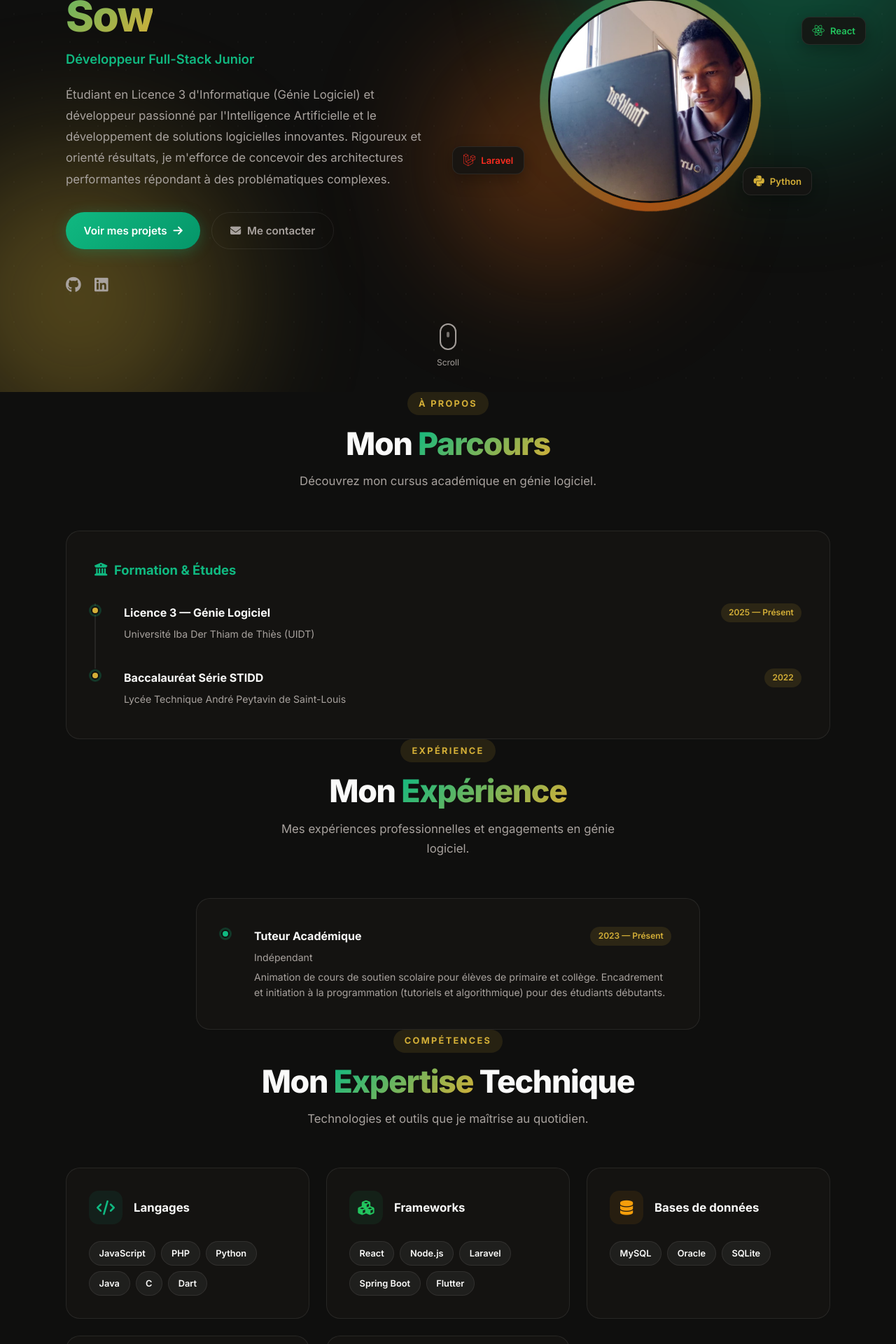
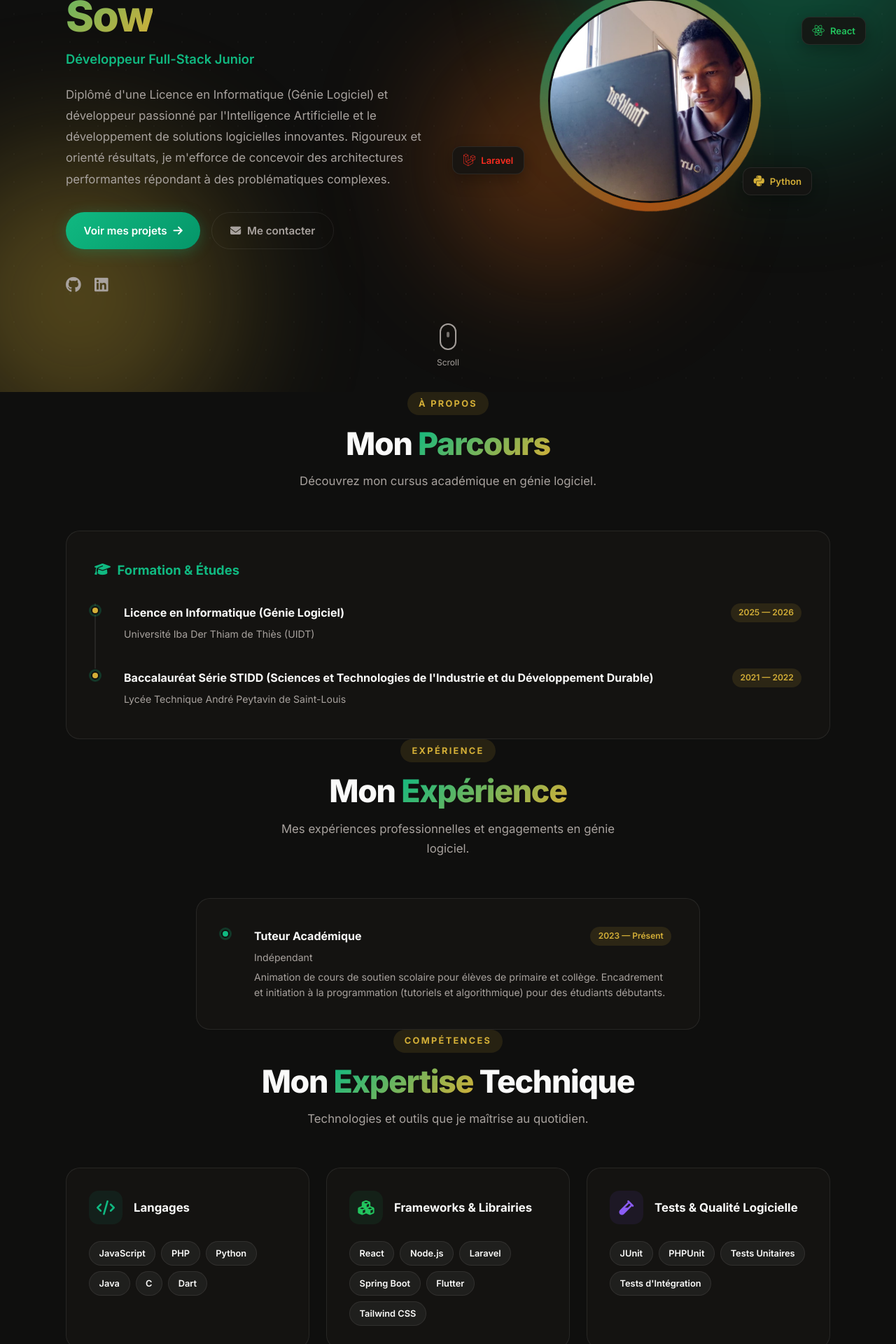
Before and after one commit to sow-aliou/My-Portfolio, a React (Vite) app: page / in a window 1280 px wide. Shown: the part 240-2160 px from the top of the page at 70% size. Built offline with nearby package versions, Linux system fonts and the light colour scheme.

Commit message:
feat: mise à jour des projets, compétences (Tailwind, Jira, GitLab, Figma, Tests) et diplôme de Licence

```diff
--- a/src/components/About.jsx
+++ b/src/components/About.jsx
@@ -15,7 +15,7 @@ export default function About() {
 
       <div className="about__timeline reveal">
         <h3 className="about__timeline-title">
-          <i className="fas fa-university" /> Formation & Études
+          <i className="fas fa-graduation-cap" /> Formation & Études
         </h3>
         <div className="timeline__list">
           {education.map((edu, i) => (
--- a/src/components/Navbar.jsx
+++ b/src/components/Navbar.jsx
@@ -38,7 +38,7 @@ export default function Navbar({ activeSection, onNavClick }) {
           <a
             href={profile.cvUrl}
             target="_blank"
-            rel="noreferrer"
+            rel="noopener noreferrer"
             className="navbar__link navbar__link--cv"
           >
             <i className="fas fa-file-alt" /> CV
@@ -75,7 +75,7 @@ export default function Navbar({ activeSection, onNavClick }) {
         <a
           href={profile.cvUrl}
           target="_blank"
-          rel="noreferrer"
+          rel="noopener noreferrer"
           className="navbar__mobile-link"
         >
           <i className="fas fa-file-alt" /> CV
--- a/src/components/Skills.jsx
+++ b/src/components/Skills.jsx
@@ -59,7 +59,7 @@ export default function Skills() {
 
         <div className="skills__languages">
           <h3>
-            <i className="fas fa-globe" /> Langues
+            <i className="fas fa-language" /> Langues
           </h3>
           <div className="skills__lang-list">
             {languages.map((lang, i) => (
--- a/src/data/education.js
+++ b/src/data/education.js
@@ -1,14 +1,14 @@
 export const education = [
   {
-    degree: "Licence 3 — Génie Logiciel",
+    degree: "Licence en Informatique (Génie Logiciel)",
     school: "Université Iba Der Thiam de Thiès (UIDT)",
-    period: "2025 — Présent",
-    icon: "fas fa-university",
+    period: "2025 — 2026",
+    icon: "fas fa-graduation-cap",
   },
   {
-    degree: "Baccalauréat Série STIDD",
+    degree: "Baccalauréat Série STIDD (Sciences et Technologies de l'Industrie et du Développement Durable)",
     school: "Lycée Technique André Peytavin de Saint-Louis",
-    period: "2022",
+    period: "2021 — 2022",
     icon: "fas fa-award",
   },
 ];
--- a/src/data/profile.js
+++ b/src/data/profile.js
@@ -2,7 +2,7 @@ export const profile = {
   name: "Aliou Sow",
   title: "Développeur Full-Stack Junior",
   summary:
-    "Étudiant en Licence 3 d'Informatique (Génie Logiciel) et développeur passionné par l'Intelligence Artificielle et le développement de solutions logicielles innovantes. Rigoureux et orienté résultats, je m'efforce de concevoir des architectures performantes répondant à des problématiques complexes.",
+    "Diplômé d'une Licence en Informatique (Génie Logiciel) et développeur passionné par l'Intelligence Artificielle et le développement de solutions logicielles innovantes. Rigoureux et orienté résultats, je m'efforce de concevoir des architectures performantes répondant à des problématiques complexes.",
   location: "Thiès, Sénégal",
   email: "sow8.aliou@gmail.com",
   phone: "+221 77 727 06 90",
@@ -13,10 +13,10 @@ export const profile = {
 
 export const navItems = [
   { id: "home", label: "Accueil", icon: "fas fa-home" },
-  { id: "about", label: "Parcours", icon: "fas fa-user" },
+  { id: "about", label: "Parcours", icon: "fas fa-user-graduate" },
   { id: "experience", label: "Expérience", icon: "fas fa-briefcase" },
   { id: "skills", label: "Compétences", icon: "fas fa-layer-group" },
-  { id: "projects", label: "Projets", icon: "fas fa-briefcase" },
+  { id: "projects", label: "Projets", icon: "fas fa-rocket" },
   { id: "extras", label: "Certifications & Activités", icon: "fas fa-award" },
   { id: "contact", label: "Contact", icon: "fas fa-envelope" },
 ];
--- a/src/data/projects.js
+++ b/src/data/projects.js
@@ -1,12 +1,12 @@
 export const projects = [
   {
     title: "Gestion Scolaire École Primaire",
-    objective: "Simplifier et automatiser la gestion administrative d'une école primaire sénégalaise (inscriptions, parcours des élèves, calcul des moyennes et génération de bulletins).",
+    objective: "Automatiser et digitaliser la gestion administrative et pédagogique d'un établissement d'enseignement primaire (inscriptions, parcours des élèves, calcul des moyennes et édition sécurisée des bulletins).",
     tools: ["Laravel", "React", "MySQL", "Tailwind CSS", "Git"],
-    description: "Conception d'une application web robuste pour les directeurs et tuteurs. Le système gère le cycle complet d'un élève, calcule automatiquement les moyennes trimestrielles selon les règles en vigueur et génère des bulletins scolaires en format PDF.",
-    role: "Développeur Full-Stack (Projet individuel académique). Analyse des besoins, modélisation de la base de données (Merise), implémentation de l'API Laravel et de l'interface utilisateur dynamique en React.",
-    outcomes: "Système 100% opérationnel, génération instantanée des bulletins PDF en un clic et réduction de 80% du temps administratif de fin de trimestre.",
-    reflection: "Ce projet m'a permis de maîtriser l'architecture MVC et la communication asynchrone (API RESTful) entre React et Laravel. J'ai aussi compris l'importance de concevoir des interfaces intuitives pour des utilisateurs non techniques.",
+    description: "Conception et réalisation d'une solution logicielle web complète dédiée aux directeurs d'écoles et aux équipes pédagogiques. L'application couvre l'intégralité du cycle de vie de l'élève, de sa première inscription jusqu'à la fin de son cursus, en passant par le suivi des coefficients par matière, la saisie des notes et le calcul instantané des moyennes trimestrielles conformément aux règles de l'Éducation Nationale.",
+    role: "Développeur Full-Stack (Projet individuel académique). Réalisation de l'étude préalable, modélisation conceptuelle et logique des données (Méthode Merise / MCD-MLD), architecture de la base de données MySQL, développement des API RESTful avec Laravel et création de l'interface réactive et ergonomique en React & Tailwind CSS.",
+    outcomes: "Application web 100% opérationnelle avec génération automatisée des bulletins de notes au format PDF en 1 clic. Réduction estimée à plus de 80% du temps consacré aux calculs manuels et à la préparation des documents en fin de trimestre.",
+    reflection: "Ce projet m'a permis d'approfondir l'architecture MVC avancée, la gestion fine des transactions SQL et l'intégration dynamique de bibliothèques PDF côté serveur. Il a renforcé ma capacité à concevoir des applications intuitives adaptées à des utilisateurs non experts en informatique.",
     icon: "fas fa-graduation-cap",
     color: "#10b981",
     featured: true,
@@ -14,13 +14,41 @@ export const projects = [
     demo: "https://gestion-scolaire-ecole-elementaire.vercel.app",
   },
   {
+    title: "SafeCode-Exam",
+    objective: "Concevoir une plateforme d'évaluation et d'examen en ligne hautement sécurisée pour les établissements universitaires, éliminant les risques de triche et offrant un environnement d'épreuve moderne.",
+    tools: ["React", "Express.js", "SQLite", "Electron", "Monaco Editor", "Vite", "Docker"],
+    description: "Développement d'une application hybride (Web et Desktop en mode kiosque verrouillé). L'enseignant dispose d'une interface d'administration pour concevoir des épreuves personnalisées (questions QCM, réponses rédigées, et problèmes de programmation). L'étudiant compose dans un environnement sécurisé équipé d'un éditeur de code avancé (Monaco Editor avec coloration syntaxique), d'une minuterie temps réel synchronisée et d'une sauvegarde automatique continue des réponses.",
+    role: "Développeur Full-Stack & Architecte Application. Choix et intégration des technologies (React, Express.js, SQLite, Electron, Docker), conception de l'API RESTful, implémentation du mode verrouillé sous Electron pour empêcher l'accès aux navigateurs externes durant l'épreuve, et création du module d'exportation automatisée des résultats.",
+    outcomes: "Prototypes Web et Desktop pleinement fonctionnels. Gestion fluide des sessions d'examen en temps réel, persistance garantie des données même en cas d'interruption réseau temporaire, et correction facilitée grâce au support multi-types de questions.",
+    reflection: "Ce projet stimulant m'a confronté aux problématiques complexes de sécurité applicative, de persistance d'état en temps réel et de développement d'applications hybrides Web/Desktop avec Electron.",
+    icon: "fas fa-shield-alt",
+    color: "#6366f1",
+    featured: true,
+    github: "https://github.com/sow-aliou/safecode-exam",
+    demo: "https://safecode-exam.onrender.com/",
+  },
+  {
+    title: "QuickTicket",
+    objective: "Créer une plateforme fiable et sécurisée de billetterie en ligne pour simplifier l'achat et la validation de tickets d'événements (concerts, spectacles, conférences).",
+    tools: ["Laravel", "React", "MySQL", "Tailwind CSS", "QR Code API"],
+    description: "Conception d'une plateforme e-commerce de réservation de tickets d'événements. Elle intègre un catalogue dynamique d'événements, la sélection et réservation de places, ainsi qu'un système de génération de QR code unique par billet pour une validation rapide à l'entrée.",
+    role: "Développeur Full-Stack (Projet personnel). Conception de la base de données relationnelle, développement des API RESTful avec Laravel pour la gestion des réservations et sécurisation du système de génération de QR codes.",
+    outcomes: "Plateforme fluide avec génération et scan instantané des QR codes sur mobile, permettant une gestion en temps réel des jauges et stocks de billets par les organisateurs.",
+    reflection: "Ce projet m'a permis de renforcer mes compétences sur la sécurisation des données de réservation et l'intégration de fonctionnalités QR code interactives.",
+    icon: "fas fa-ticket-alt",
+    color: "#ec4899",
+    featured: true,
+    github: "https://github.com/sow-aliou/quickticket",
+    demo: "https://quickticket.vercel.app",
+  },
+  {
     title: "Simulateur de Trafic Urbain",
-    objective: "Modéliser et simuler le flux de véhicules à une intersection complexe régulée par des feux tricolores intelligents pour optimiser le temps d'attente.",
+    objective: "Concevoir un système de simulation graphique et algorithmique permettant d'analyser et d'optimiser la régulation des flux de véhicules à un carrefour routier complexe équipé de feux tricolores intelligents.",
     tools: ["Python", "Turtle Graphics", "SQLite", "POO"],
-    description: "Développement d'une simulation visuelle interactive utilisant la bibliothèque graphique Turtle. Le système simule l'arrivée aléatoire de voitures, les règles de priorité et les changements de feux tricolores, tout en enregistrant les statistiques de trafic dans une base SQLite.",
-    role: "Développeur principal (Binôme universitaire). Implémentation des algorithmes de détection de collision, gestion de la boucle de rendu de la simulation et persistance des données statistiques.",
-    outcomes: "Visualisation fluide en temps réel des flux routiers et génération de rapports de performance montrant une réduction théorique de 15% des embouteillages.",
-    reflection: "Ce projet m'a confronté aux concepts avancés de la programmation orientée objet et à la gestion de la concurrence temporelle dans les simulations graphiques.",
+    description: "Application informatique combinant une interface graphique dynamique (développée avec Python Turtle) et un moteur de calcul algorithmique. Le système génère un flux continu de véhicules aux comportements aléatoires (vitesse, direction, arrêt), gère la priorité selon les règles du code de la route et adapte le cycle des feux tricolores en fonction de la densité de circulation détectée.",
+    role: "Développeur Principal (Projet en binôme universitaire). Conception de la logique orientée objet (classes Véhicule, Feu, Carrefour), écriture de la boucle principale de rendu graphique (Game Loop), implémentation de l'algorithme de détection de collision et mise en place de la base de données SQLite pour l'enregistrement des métriques de trafic.",
+    outcomes: "Rendu visuel fluide à 60 IPS, génération de graphiques statistiques d'attente moyenne et démonstration de la réduction théorique de 15% du temps d'immobilisation des véhicules grâce au système de feux adaptatifs.",
+    reflection: "Une expérience enrichissante sur les concepts fondamentaux de la Programmation Orientée Objet (POO), la gestion des événements temporels et le traitement de données statistiques.",
     icon: "fas fa-traffic-light",
     color: "#f59e0b",
     featured: true,
@@ -28,47 +56,13 @@ export const projects = [
     demo: "https://projet-simulation-feu-tricolore.onrender.com/?autoconnect=true&resize=scale",
   },
   {
-    title: "QuickTicket",
-    objective: "Créer une plateforme fiable et sécurisée de billetterie en ligne pour simplifier l'achat et la validation de tickets d'événements au Sénégal.",
-    tools: ["Laravel", "React", "MySQL", "Tailwind CSS", "API de Paiement"],
-    description: "Conception d'un site e-commerce de réservation de tickets de concerts et spectacles. Intègre un catalogue d'événements, un panier d'achat, et un système de génération de QR code unique par ticket pour la validation à l'entrée.",
-    role: "Développeur Full-Stack (Projet personnel). Conception de la base de données, développement du backend Laravel pour la gestion sécurisée des transactions, et intégration des QR codes.",
-    outcomes: "Plateforme moderne avec validation instantanée des QR codes sur mobile et gestion en temps réel des stocks de places par les organisateurs.",
-    reflection: "J'ai renforcé mes compétences sur la sécurité des données et l'implémentement de fonctionnalités interactives de type QR code, indispensables dans les applications modernes.",
-    icon: "fas fa-ticket-alt",
-    color: "#ec4899",
-    featured: true,
-    github: "https://github.com/sow-aliou/quickticket",
-    demo: "https://quickticket.vercel.app",
-  },
-  {
-    title: "SafeCode-Exam",
-    objective: "Concevoir une plateforme d'examen en ligne sécurisée pour les établissements universitaires, limitant la triche et centralisant la création, le déroulement et la correction des épreuves.",
-    tools: ["React", "Express.js", "SQLite", "Electron", "Monaco Editor", "Vite", "Docker"],
-    description:
-      "Application web et desktop (mode kiosque) permettant aux enseignants de créer des sessions d'examen (texte, code, UML) et aux étudiants de répondre dans un environnement verrouillé. Intègre un éditeur de code intégré, une minuterie, la sauvegarde automatique des réponses et une interface bilingue (FR/EN).",
-    role: "Développeur Full-Stack (Projet en cours). Conception de l'architecture frontend/backend, implémentation de l'API Express, de la base SQLite et de l'application Electron pour le mode examen sécurisé.",
-    outcomes:
-      "Projet en cours de développement. Modules opérationnels : authentification enseignant/étudiant, création de sessions, salle d'examen avec éditeur Monaco, support multi-types de questions et export des résultats.",
-    reflection:
-      "Ce projet m'a sensibilisé aux contraintes de sécurité des examens numériques (mode kiosque, persistance des copies, gestion du temps) et m'a permis d'explorer le déploiement hybride web + desktop avec Electron.",
-    icon: "fas fa-shield-alt",
-    color: "#6366f1",
-    featured: true,
-    github: "https://github.com/sow-aliou/safecode-exam",
-    demo: "https://safecode-exam.onrender.com/",
-  },
-  {
     title: "FÉÑAL",
-    objective: "Faciliter la retrouvaille d'objets perdus et le signalement de personnes disparues au Sénégal, via une plateforme citoyenne sécurisée et anonyme.",
+    objective: "Mettre en place une plateforme citoyenne et sécurisée au Sénégal pour faciliter la recherche d'objets perdus (papiers d'identité, appareils) et le signalement de personnes disparues.",
     tools: ["Spring Boot", "React", "Flutter", "Python", "PostgreSQL", "Docker", "IA / OCR"],
-    description:
-      "Application P2P permettant de publier des objets trouvés, déclarer des pertes (CNI, passeport, permis de conduire, objets divers) et rechercher ses biens. Pour les personnes disparues, le matching est géré de façon sécurisée avec escalade vers les autorités. L'IA (OCR) extrait et masque automatiquement les données sensibles des documents.",
-    role: "Développeur Full-Stack. Conception de l'architecture microservices (API Spring Boot, frontend web React, app mobile Flutter, service IA Python), modélisation de la base de données et implémentation du système de matching et d'authentification OTP.",
-    outcomes:
-      "Plateforme multi-canal opérationnelle avec matching intelligent par type d'objet, anonymat des signalements, chiffrement AES-256 des données sensibles et portail dédié Police/Gendarmerie pour les cas critiques.",
-    reflection:
-      "Ce projet m'a sensibilisé aux enjeux de protection des données personnelles (CDP Sénégal) et m'a permis de concevoir des systèmes à fort impact social, où la sécurité et la confidentialité sont aussi importantes que la fonctionnalité.",
+    description: "Plateforme multi-plateforme (Web & Mobile) permettant aux citoyens de déclarer des pertes ou des objets trouvés. Pour les pièces officielles (CNI, Passeport), un module d'Intelligence Artificielle (OCR) extrait et floute automatiquement les données sensibles pour préserver la vie privée. Pour les personnes disparues, le système orchestre le matching intelligent et l'escalade vers les autorités.",
+    role: "Développeur Full-Stack & Microservices. Conception de l'architecture backend distribuée (Spring Boot pour les API cœur, Python pour le microservice OCR/IA, PostgreSQL/Docker), intégration de l'authentification par SMS/OTP et développement des interfaces réactives React (Web) et Flutter (Mobile).",
+    outcomes: "Architecture distribuée robuste avec chiffrement AES-256 des données sensibles, conformité avec la réglementation sur la protection des données personnelles (CDP) et portail sécurisé pour les cas d'urgence.",
+    reflection: "Ce projet d'envergure m'a permis d'expérimenter la conception de microservices, le traitement automatique d'images par IA et l'impact social direct du développement logiciel.",
     icon: "fas fa-search-location",
     color: "#ef4444",
     featured: true,
@@ -77,17 +71,16 @@ export const projects = [
   },
   {
     title: "Gestion des Récoltes",
-    objective: "Aider les paysans locaux à suivre l'évolution de leurs stocks de récoltes, leurs ventes et leurs prévisions financières pour éviter les pertes post-récolte.",
+    objective: "Proposer un outil de gestion d'inventaire agricole simple et accessible pour les producteurs locaux afin d'optimiser le suivi des stocks, des ventes et d'éviter les pertes financières post-récolte.",
     tools: ["Laravel", "MySQL", "PHP", "CSS"],
-    description: "Développement d'une application web de gestion d'inventaire agricole. Les agriculteurs peuvent enregistrer leurs rendements par parcelle, suivre les prix du marché local, et enregistrer leurs transactions de vente.",
-    role: "Développeur Backend & Database. Conception du schéma relationnel MySQL et développement des contrôleurs de gestion des stocks.",
-    outcomes: "Un tableau de bord épuré permettant de visualiser le stock restant par variété et d'analyser les revenus mensuels générés.",
-    reflection: "Ce projet a renforcé ma sensibilité à l'impact social de la technologie, notamment pour soutenir le secteur agricole au Sénégal en simplifiant la comptabilité.",
+    description: "Application web d'inventaire agricole permettant d'enregistrer les récoltes par parcelle, de suivre les fluctuations de prix sur les marchés locaux et de gérer les bordereaux de vente et d'expédition.",
+    role: "Développeur Backend & Base de données. Modélisation de la base de données relationnelle MySQL, écriture des requêtes d'agrégation financière et développement des formulaires de saisie sous Laravel.",
+    outcomes: "Interface sobre et épurée facilitant la tenue de comptabilité des agriculteurs et offrant un tableau de bord synthétique du chiffre d'affaires mensuel.",
+    reflection: "Ce projet a renforcé ma sensibilité au développement de solutions utiles ayant un impact économique et social tangible.",
     icon: "fas fa-seedling",
     color: "#34d399",
     featured: false,
     github: null,
     demo: null,
   },
-
 ];
--- a/src/data/skills.js
+++ b/src/data/skills.js
@@ -6,10 +6,16 @@ export const skillCategories = [
     tags: ["JavaScript", "PHP", "Python", "Java", "C", "Dart"],
   },
   {
-    title: "Frameworks",
+    title: "Frameworks & Librairies",
     icon: "fas fa-cubes",
     color: "#22c55e",
-    tags: ["React", "Node.js", "Laravel", "Spring Boot", "Flutter"],
+    tags: ["React", "Node.js", "Laravel", "Spring Boot", "Flutter", "Tailwind CSS"],
+  },
+  {
+    title: "Tests & Qualité Logicielle",
+    icon: "fas fa-vial",
+    color: "#8b5cf6",
+    tags: ["JUnit", "PHPUnit", "Tests Unitaires", "Tests d'Intégration"],
   },
   {
     title: "Bases de données",
@@ -21,13 +27,13 @@ export const skillCategories = [
     title: "Outils & DevOps",
     icon: "fas fa-tools",
     color: "#ec4899",
-    tags: ["Git", "GitHub", "Docker"],
+    tags: ["Git", "GitHub", "GitLab", "Docker", "Jira"],
   },
   {
     title: "Conception",
     icon: "fas fa-draw-polygon",
     color: "#d97706",
-    tags: ["UML", "Merise"],
+    tags: ["UML", "Merise", "Figma"],
   },
 ];
 
--- a/vite.config.js
+++ b/vite.config.js
@@ -4,6 +4,6 @@ import react from "@vitejs/plugin-react";
 export default defineConfig({
   plugins: [react()],
   server: {
-    port: 5175,
+    port: 5177,
   },
 });
```
